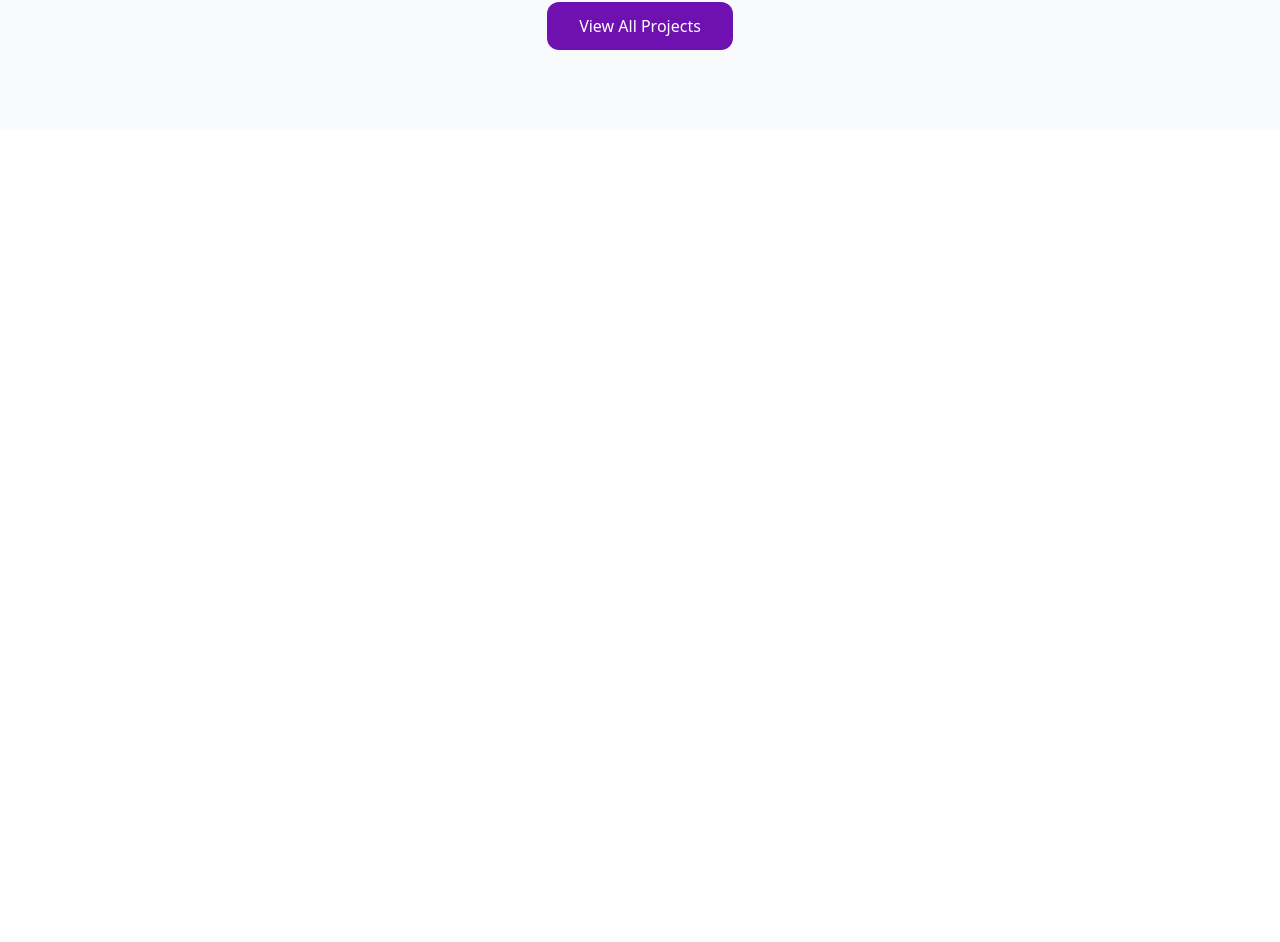
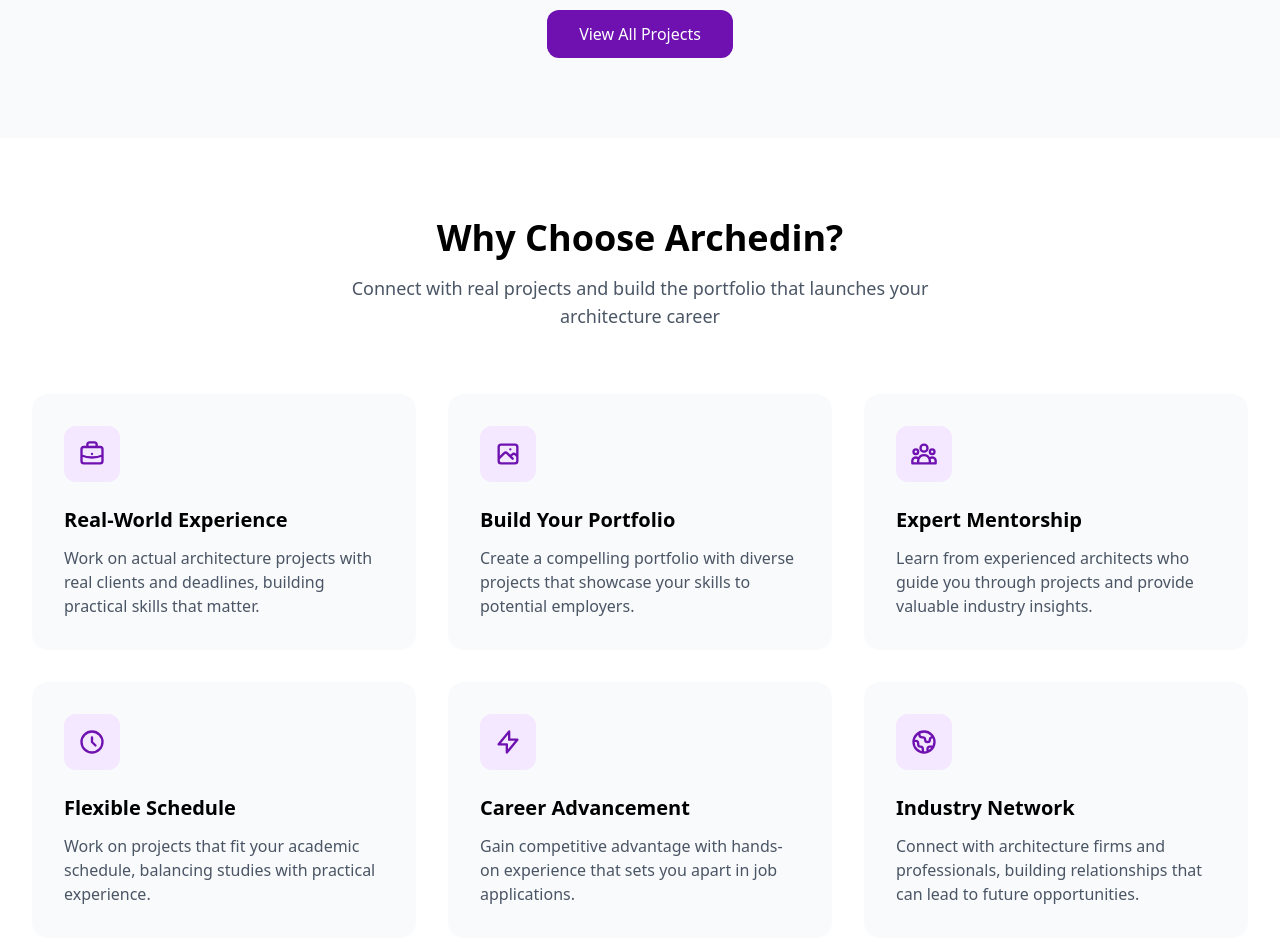
Before and after one commit to Accurate-codes/Architecture-Talent-Platform, a Next.js app: page / in a window 1280 px wide. Shown: the part 1730-2672 px from the top of the page. Before the commit the page ends 1860 px from the top, so only its background shows below. Built offline with nearby package versions, Linux system fonts and the light colour scheme.

Commit message:
built the Why Choose Archedin section

```diff
--- a/app/layout.tsx
+++ b/app/layout.tsx
@@ -13,7 +13,7 @@
 });
 
 export const metadata: Metadata = {
-  title: "Create Next App",
+  title: "Archedin - Build Your Architecture Career With Real Projects",
   description: "Generated by create next app",
   viewport: "width=device-width, initial-scale=1",
 };
--- a/app/page.tsx
+++ b/app/page.tsx
@@ -1,6 +1,8 @@
 import React from "react"
+import Image from "next/image"
+
 import ImageCarousel from "../components/ImageCarousel"
-import Image from "next/image"
+
 import residential from "@/assets/images/residential.jpg"
 import commercial from "@/assets/images/commercial.jpg"
 import theatre from "@/assets/images/theatre.jpg"
@@ -44,7 +46,7 @@
       <section className="py-12 md:py-20 px-4 md:px-8 bg-gray-50">
         <div className="max-w-7xl mx-auto">
           <div className="text-center mb-8 md:mb-12">
-            <h2 className="text-2xl md:text-3xl lg:text-4xl font-bold text-black mb-4">
+            <h2 className="text-2xl md:text-3xl lg:text-5xl font-bold text-black mb-4">
               Featured Projects
             </h2>
             <p className="text-base md:text-lg text-gray-600 max-w-3xl mx-auto">
@@ -193,6 +195,94 @@
           </div>
         </div>
       </section>
+
+     {/* Benefits Section */}
+     <section className="py-20 px-8 bg-white">
+      <div className="max-w-7xl mx-auto">
+        <div className="text-center mb-16">
+           <h2 className="text-4xl font-bold text-black mb-4">
+             Why Choose Archedin?
+           </h2>
+           <p className="text-lg text-gray-600 max-w-2xl mx-auto">
+             Connect with real projects and build the portfolio that launches your architecture career
+           </p>
+        </div>
+
+        <div className="grid grid-cols-1 md:grid-cols-2 lg:grid-cols-3 gap-8">
+          <div className="group p-8 rounded-2xl bg-gray-50 hover:bg-purple-50 transition-all duration-300 hover:shadow-lg">
+            <div className="w-14 h-14 bg-purple-100 rounded-xl flex items-center justify-center mb-6 group-hover:bg-purple-200 transition-colors">
+              <svg className="w-7 h-7 text-purple-800" fill="none" stroke="currentColor" viewBox="0 0 24 24">
+                <path strokeLinecap="round" strokeLinejoin="round" strokeWidth={2} d="M21 13.255A23.931 23.931 0 0112 15c-3.183 0-6.22-.62-9-1.745M16 6V4a2 2 0 00-2-2h-4a2 2 0 00-2 2v2m4 6h.01M5 20h14a2 2 0 002-2V8a2 2 0 00-2-2H5a2 2 0 00-2 2v10a2 2 0 002 2z" />
+              </svg>
+            </div>
+            <h3 className="text-xl font-bold text-black mb-3">Real-World Experience</h3>
+            <p className="text-gray-600">
+              Work on actual architecture projects with real clients and deadlines, building practical skills that matter.
+            </p>
+          </div>
+
+           <div className="group p-8 rounded-2xl bg-gray-50 hover:bg-purple-50 transition-all duration-300 hover:shadow-lg">
+             <div className="w-14 h-14 bg-purple-100 rounded-xl flex items-center justify-center mb-6 group-hover:bg-purple-200 transition-colors">
+               <svg className="w-7 h-7 text-purple-800" fill="none" stroke="currentColor" viewBox="0 0 24 24">
+                 <path strokeLinecap="round" strokeLinejoin="round" strokeWidth={2} d="M4 16l4.586-4.586a2 2 0 012.828 0L16 16m-2-2l1.586-1.586a2 2 0 012.828 0L20 14m-6-6h.01M6 20h12a2 2 0 002-2V6a2 2 0 00-2-2H6a2 2 0 00-2 2v12a2 2 0 002 2z" />
+               </svg>
+             </div>
+              <h3 className="text-xl font-bold text-black mb-3">Build Your Portfolio</h3>
+               <p className="text-gray-600">
+                 Create a compelling portfolio with diverse projects that showcase your skills to potential employers.
+               </p>
+           </div>
+
+      <div className="group p-8 rounded-2xl bg-gray-50 hover:bg-purple-50 transition-all duration-300 hover:shadow-lg">
+        <div className="w-14 h-14 bg-purple-100 rounded-xl flex items-center justify-center mb-6 group-hover:bg-purple-200 transition-colors">
+          <svg className="w-7 h-7 text-purple-800" fill="none" stroke="currentColor" viewBox="0 0 24 24">
+            <path strokeLinecap="round" strokeLinejoin="round" strokeWidth={2} d="M17 20h5v-2a3 3 0 00-5.356-1.857M17 20H7m10 0v-2c0-.656-.126-1.283-.356-1.857M7 20H2v-2a3 3 0 015.356-1.857M7 20v-2c0-.656.126-1.283.356-1.857m0 0a5.002 5.002 0 019.288 0M15 7a3 3 0 11-6 0 3 3 0 016 0zm6 3a2 2 0 11-4 0 2 2 0 014 0zM7 10a2 2 0 11-4 0 2 2 0 014 0z" />
+          </svg>
+        </div>
+        <h3 className="text-xl font-bold text-black mb-3">Expert Mentorship</h3>
+        <p className="text-gray-600">
+          Learn from experienced architects who guide you through projects and provide valuable industry insights.
+        </p>
+      </div>
+
+      <div className="group p-8 rounded-2xl bg-gray-50 hover:bg-purple-50 transition-all duration-300 hover:shadow-lg">
+        <div className="w-14 h-14 bg-purple-100 rounded-xl flex items-center justify-center mb-6 group-hover:bg-purple-200 transition-colors">
+          <svg className="w-7 h-7 text-purple-800" fill="none" stroke="currentColor" viewBox="0 0 24 24">
+            <path strokeLinecap="round" strokeLinejoin="round" strokeWidth={2} d="M12 8v4l3 3m6-3a9 9 0 11-18 0 9 9 0 0118 0z" />
+          </svg>
+        </div>
+        <h3 className="text-xl font-bold text-black mb-3">Flexible Schedule</h3>
+        <p className="text-gray-600">
+          Work on projects that fit your academic schedule, balancing studies with practical experience.
+        </p>
+      </div>
+
+      <div className="group p-8 rounded-2xl bg-gray-50 hover:bg-purple-50 transition-all duration-300 hover:shadow-lg">
+        <div className="w-14 h-14 bg-purple-100 rounded-xl flex items-center justify-center mb-6 group-hover:bg-purple-200 transition-colors">
+          <svg className="w-7 h-7 text-purple-800" fill="none" stroke="currentColor" viewBox="0 0 24 24">
+            <path strokeLinecap="round" strokeLinejoin="round" strokeWidth={2} d="M13 10V3L4 14h7v7l9-11h-7z" />
+          </svg>
+        </div>
+        <h3 className="text-xl font-bold text-black mb-3">Career Advancement</h3>
+        <p className="text-gray-600">
+          Gain competitive advantage with hands-on experience that sets you apart in job applications.
+        </p>
+      </div>
+
+      <div className="group p-8 rounded-2xl bg-gray-50 hover:bg-purple-50 transition-all duration-300 hover:shadow-lg">
+        <div className="w-14 h-14 bg-purple-100 rounded-xl flex items-center justify-center mb-6 group-hover:bg-purple-200 transition-colors">
+          <svg className="w-7 h-7 text-purple-800" fill="none" stroke="currentColor" viewBox="0 0 24 24">
+            <path strokeLinecap="round" strokeLinejoin="round" strokeWidth={2} d="M3.055 11H5a2 2 0 012 2v1a2 2 0 002 2 2 2 0 012 2v2.945M8 3.935V5.5A2.5 2.5 0 0010.5 8h.5a2 2 0 012 2 2 2 0 104 0 2 2 0 012-2h1.064M15 20.488V18a2 2 0 012-2h3.064M21 12a9 9 0 11-18 0 9 9 0 0118 0z" />
+          </svg>
+        </div>
+        <h3 className="text-xl font-bold text-black mb-3">Industry Network</h3>
+        <p className="text-gray-600">
+          Connect with architecture firms and professionals, building relationships that can lead to future opportunities.
+        </p>
+      </div>
+    </div>
+  </div>
+</section>
     </>
   )
 }
--- a/components/navbar.tsx
+++ b/components/navbar.tsx
@@ -27,11 +27,11 @@
   return (
     <main className="bg-neutral-100">
       <nav className="flex items-center justify-between px-4 md:px-8 py-4 bg-white shadow-md absolute top-4 left-1/2 -translate-x-1/2 w-[95%] md:w-[90%] max-w-6xl rounded-3xl shadow-lg z-50">
-        <h1 className="text-2xl md:text-3xl font-bold text-black">Archedin</h1>
+        <h1 className="text-xl sm:text-2xl md:text-3xl lg:text-4xl font-bold text-black">Archedin</h1>
 
         {/* Desktop Menu */}
         <ul className="hidden md:flex gap-8 text-black font-medium">
-          <li><a href="#">Home</a></li>
+          <li><Link href="/">Home</Link></li>
           <li><Link href="/how-it-works">How It Works</Link></li>
           <li><a href="#">Features</a></li>
           <li><a href="#">Pricing</a></li>
@@ -66,7 +66,7 @@
           className="md:hidden fixed top-16 left-1/2 -translate-x-1/2 w-[95%] max-w-6xl bg-white rounded-3xl shadow-lg z-50 border border-gray-200 animate-in slide-in-from-top-2 duration-200"
         >
           <ul className="flex flex-col gap-4 p-6 text-black font-medium">
-            <li><a href="#" onClick={() => setIsMenuOpen(false)} className="block py-2 hover:text-purple-600 transition">About</a></li>
+            <li><Link href="/" onClick={() => setIsMenuOpen(false)} className="block py-2 hover:text-purple-600 transition">Home</Link></li>
             <li><Link href="/how-it-works" onClick={() => setIsMenuOpen(false)} className="block py-2 hover:text-purple-600 transition">How It Works</Link></li>
             <li><a href="#" onClick={() => setIsMenuOpen(false)} className="block py-2 hover:text-purple-600 transition">Features</a></li>
             <li><a href="#" onClick={() => setIsMenuOpen(false)} className="block py-2 hover:text-purple-600 transition">Pricing</a></li>
```
Also changed, not shown: public/logo.png (added).
